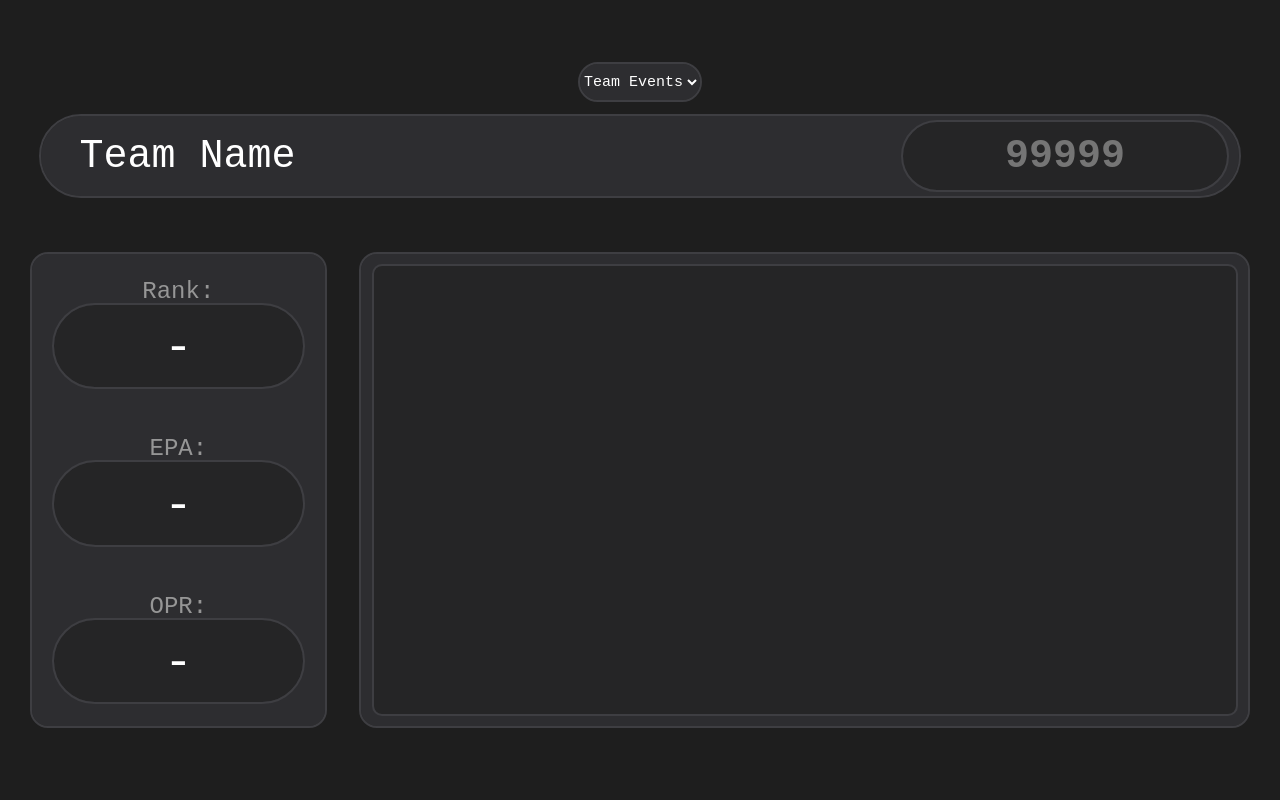
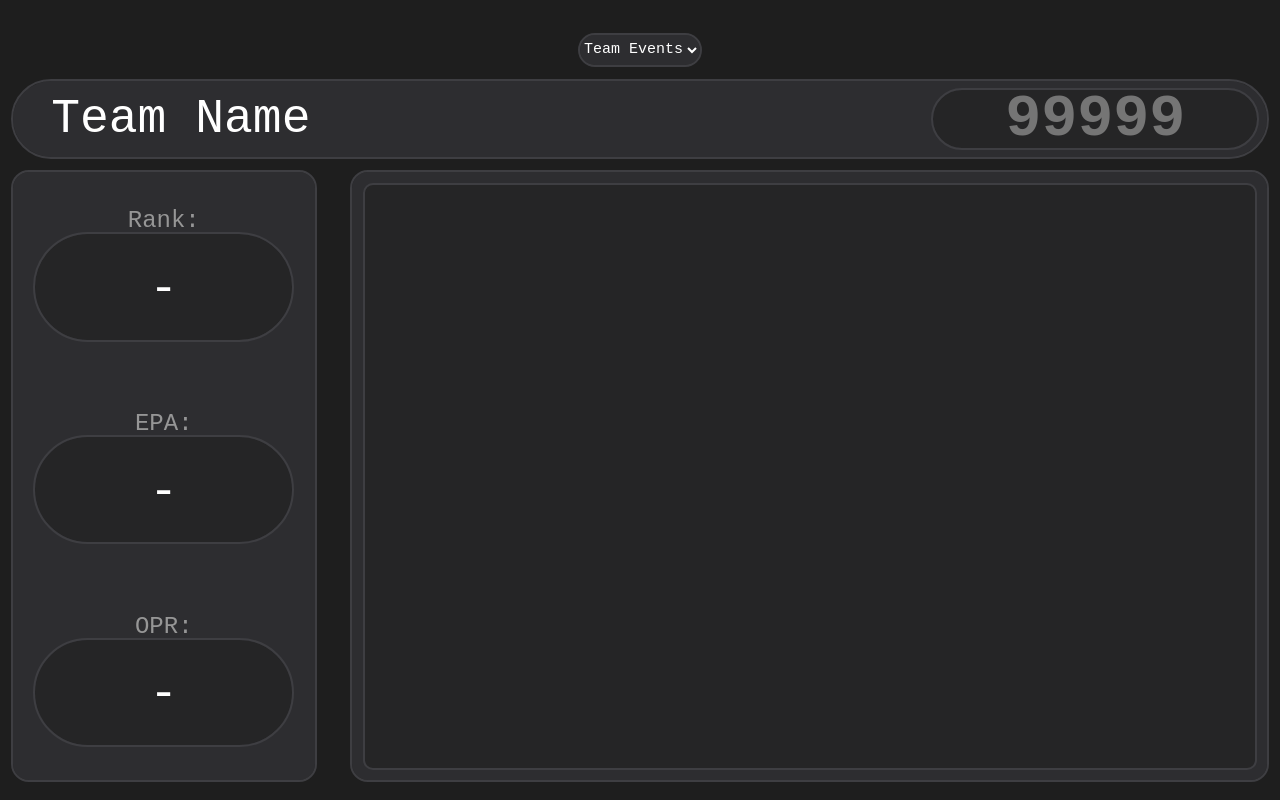
Before and after one commit to ModBoyex/Howdy-Scout-Interface, a website: page index.html in a window 1280 px wide. Drawn offline with Linux system fonts and the light colour scheme.

Commit message:
Canvases?

```diff
--- a/index.html
+++ b/index.html
@@ -10,12 +10,12 @@
 
 <body>
 
-  <div class="top_box" style="height: 25%; flex-direction: column;">
+  <div class="top_box" style="height: 20%; flex-direction: column;">
     <select name="team_event_picker" id="team_event_picker">
       <option>Team Events</option>
     </select>
 
-    <div class="widget" style="height: 10vh;">
+    <div class="widget" style="height: 50%;">
       <div class="box" style="justify-content: left;">
         <div class="team_name_text" id="team_name" style="margin-left: 3vw;">Team Name</div>
       </div>
@@ -26,7 +26,7 @@
   </div>
 
 
-  <div class="bottom_box" style="height: 75%;">
+  <div class="bottom_box" style="height: 80%;">
     <div class="stat_box">
       <div class="stat_widget">
         <div class="box" style="flex-direction: column;">
@@ -54,7 +54,12 @@
 
     <div class="graph_box">
       <div class="graph_widget">
-        <div class="inner_graph"></div>
+        <div class="inner_graph">
+          <div class="box" style="height: 10%;"></div>
+          <div class="box" style="height: 90%;">
+            <canvas id="graph"></canvas>
+          </div>
+        </div>
       </div>
     </div>
   </div>
--- a/script.js
+++ b/script.js
@@ -59,6 +59,7 @@ function resetStats() {
 // Function to fetch team information from Blue Alliance API
 async function fetchTeamInfo() {
 	updateScoutingData();
+	scouting_data = getTeamScoutData(team_number);
 	// API endpoint for team information
 	const team_info_url = `https://www.thebluealliance.com/api/v3/team/frc${team_number}`;
 	const team_events_url = `https://www.thebluealliance.com/api/v3/team/frc${team_number}/events/${year}`;
@@ -176,8 +177,7 @@ async function updateScoutingData() {
 }
 
 function getTeamScoutData(team_num) {
-	return scouting_data.filter((matchData) => matchData.frc_team == team_num);
-
+	// return scouting_data.filter((matchData) => matchData.frc_team == team_num);
 }
 
 scouting_data = updateScoutingData();
--- a/style.css
+++ b/style.css
@@ -19,8 +19,7 @@ html {
 	align-items: center;
 }
 
-body,
-.full_box {
+body {
 	height: var(--max-size-h);
 	width: var(--max-size-w);
 
@@ -33,12 +32,12 @@ body,
 input {
 	border: unset;
 
-	height: 82.5%;
+	height: calc(100% - 20px);
 	width: 25vw;
 
 	background-color: var(--color1);
 
-	margin-right: 10%;
+	margin-right: 10px;
 	text-align: center;
 
 	border-radius: 100vh;
@@ -48,7 +47,7 @@ input {
 
 	color: var(--text-main-color);
 	font-weight: bold;
-	font-size: 40px;
+	font-size: 7.5vh;
 	font-family: var(--font);
 }
 
@@ -75,7 +74,7 @@ select {
 .team_name_text,
 .stat_num {
 	color: var(--text-main-color);
-	font-size: 5vh;
+	font-size: 6vh;
 	font-family: var(--font);
 }
 
@@ -103,8 +102,8 @@ select {
 .graph_widget,
 .number_widget,
 .inner_graph {
-	width: 98.5%;
-	height: 87.5%;
+	width: 100%;
+	height: 100%;
 
 	background-color: var(--color2);
 
@@ -140,6 +139,8 @@ select {
 	height: calc(100% - 25px);
 	width: calc(100% - 25px);
 
+	flex-direction: column;
+
 	background-color: var(--color1);
 
 	border-radius: 1vh;
@@ -147,8 +148,8 @@ select {
 
 @media (orientation: landscape) {
 	:root {
-		--max-size-w: 95vw;
-		--max-size-h: 90vh;
+		--max-size-w: 98vw;
+		--max-size-h: 95vh;
 	}
 
 	.stat_num {
```
Also changed, not shown: 1 other file.
